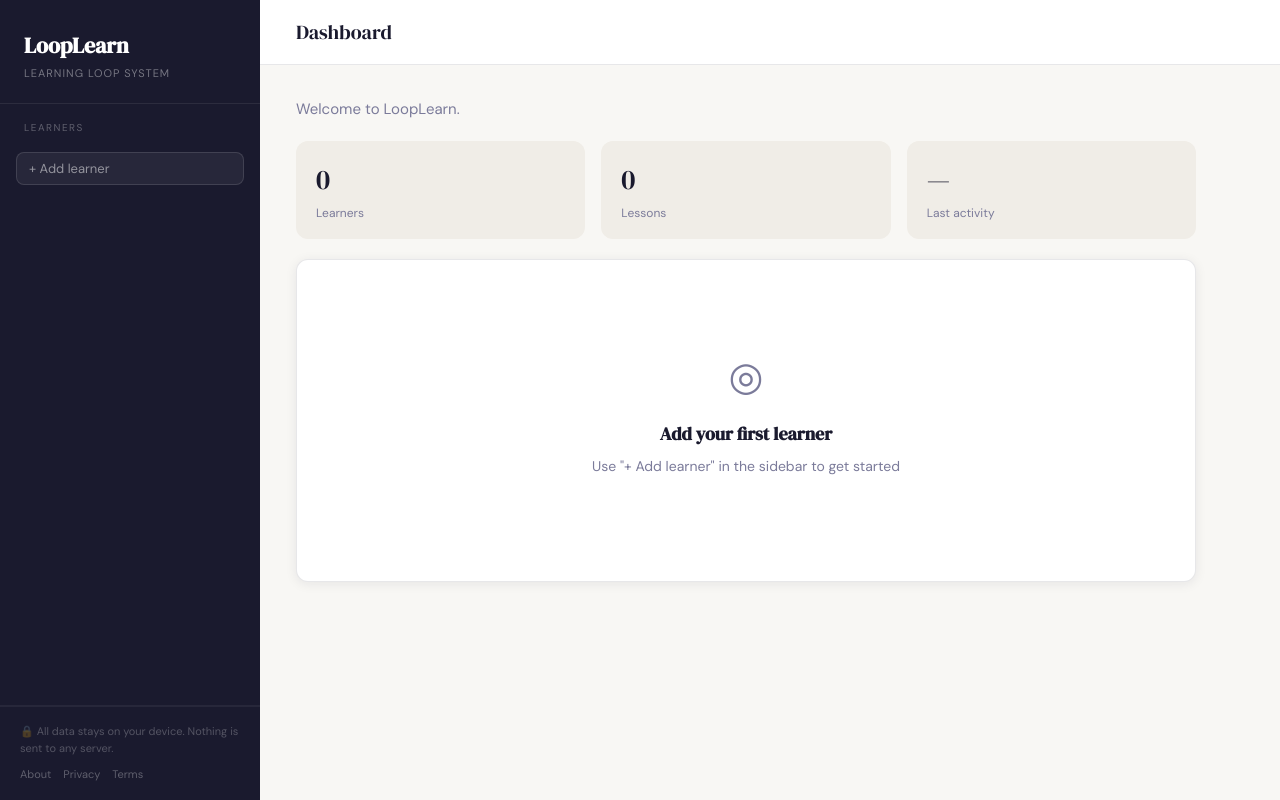
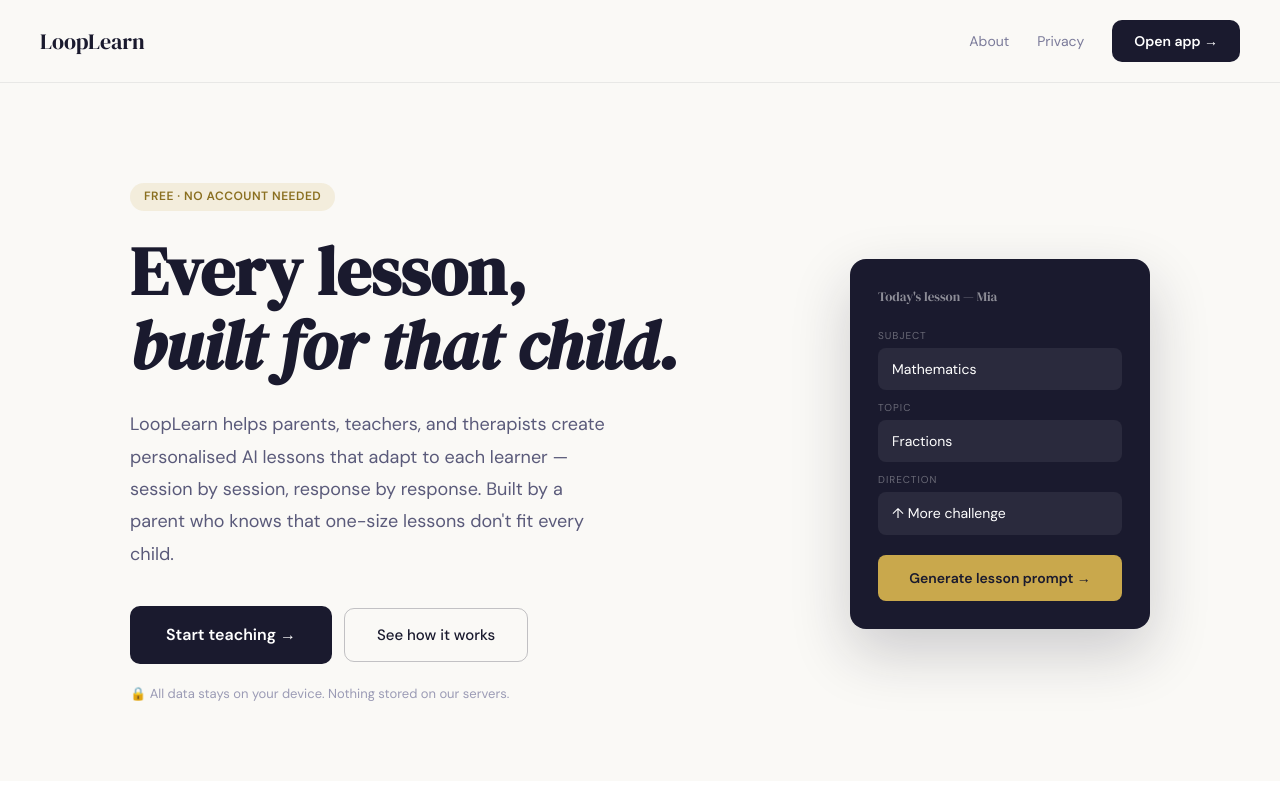
Before and after one commit to overwatchodds-ops/looplearn, a Next.js app: page / in a window 1280 px wide. Shown: the top 800 px of the page. Built offline with nearby package versions, Linux system fonts and the light colour scheme.

Commit message:
Add files via upload

```diff
--- a/app/page.js
+++ b/app/page.js
@@ -1,346 +1,198 @@
-/**
- * App — root component
- *
- * Responsibilities:
- * - Load and provide app state via useAppState
- * - Render the sidebar (learner list + add learner)
- * - Render the topbar (title + contextual actions)
- * - Route to the correct screen component
- *
- * All business logic lives in useAppState.
- * All screen rendering lives in components/.
- * This file is wiring only.
- */
-
 'use client';
 import { useState } from 'react';
-import { useAppState } from '../lib/useAppState';
-import { initials, lessonLabel } from '../lib/state';
-import Dashboard from '../components/Dashboard';
-import LearnerPage from '../components/LearnerPage';
-import Generator from '../components/Generator';
-import Lesson from '../components/Lesson';
-import AfterLesson from '../components/AfterLesson';
 
-export default function App() {
-  const app = useAppState();
-  const [newLearnerName, setNewLearnerName] = useState('');
-  const [addingLearner, setAddingLearner] = useState(false);
-  const [editingLearnerName, setEditingLearnerName] = useState(false);
-  const [learnerNameVal, setLearnerNameVal] = useState('');
-  const [sidebarOpen, setSidebarOpen] = useState(false);
+export default function Landing() {
+  const [email, setEmail] = useState('');
+  const [submitted, setSubmitted] = useState(false);
+  const [submitting, setSubmitting] = useState(false);
 
-  const closeSidebar = () => setSidebarOpen(false);
-
-  // Show blank page while localStorage loads (avoids hydration mismatch)
-  if (!app.loaded || !app.S) {
-    return <div style={{ minHeight: '100vh', background: 'var(--paper)' }} />;
-  }
-
-  const { S, go } = app;
-  const { screen, learnerId, lessonId } = S.ui;
-
-  // Derived values used in topbar
-  const currentLearner = S.learners.find(l => l.id === learnerId) || null;
-  const currentLesson = S.lessons.find(l => l.id === lessonId) || null;
-
-  // ── Sidebar handlers ──
-
-  const handleAddLearner = () => {
-    if (!newLearnerName.trim()) return;
-    app.addLearner(newLearnerName.trim());
-    setNewLearnerName('');
-    setAddingLearner(false);
-  };
-
-  const handleRemoveLearner = () => {
-    if (!currentLearner) return;
-    const confirmed = window.confirm(
-      `Remove ${currentLearner.name} and all their lessons? This cannot be undone.`
-    );
-    if (confirmed) app.removeLearner(learnerId);
-  };
-
-  // ── Topbar title per screen ──
-  const titles = {
-    dashboard: 'Dashboard',
-    learner: currentLearner?.name || '',
-    generator: `Lesson Generator — ${currentLearner?.name || ''}`,
-    lesson: currentLearner?.name || 'Lesson',
-    after: 'After lesson',
+  const handleSubmit = async (e) => {
+    e.preventDefault();
+    if (!email.trim()) return;
+    setSubmitting(true);
+    await new Promise(r => setTimeout(r, 600));
+    setSubmitted(true);
+    setSubmitting(false);
   };
 
   return (
-    <div className="app">
+    <div style={{ fontFamily: "'DM Sans', sans-serif", background: '#faf9f6', color: '#1a1a2e', minHeight: '100vh' }}>
 
-      {/* ── Mobile overlay — tap to close sidebar ── */}
-      {sidebarOpen && (
-        <div
-          onClick={closeSidebar}
-          style={{
-            position: 'fixed', inset: 0,
-            background: 'rgba(0,0,0,0.45)',
-            zIndex: 99,
-            display: 'none',
-          }}
-          className="sidebar-overlay"
-        />
-      )}
+      <style>{`
+        @import url('https://fonts.googleapis.com/css2?family=DM+Serif+Display:ital@0;1&family=DM+Sans:wght@300;400;500;600&display=swap');
+        * { box-sizing: border-box; margin: 0; padding: 0; }
+        .hero-title { font-family: 'DM Serif Display', serif; font-size: clamp(36px, 6vw, 68px); line-height: 1.1; color: #1a1a2e; }
+        .section-title { font-family: 'DM Serif Display', serif; font-size: clamp(24px, 4vw, 36px); color: #1a1a2e; }
+        .cta-btn { display: inline-block; background: #1a1a2e; color: white; padding: 16px 36px; border-radius: 10px; font-size: 16px; font-weight: 600; text-decoration: none; transition: opacity 0.15s; cursor: pointer; border: none; font-family: 'DM Sans', sans-serif; }
+        .cta-btn:hover { opacity: 0.85; }
+        .cta-btn-outline { display: inline-block; background: transparent; color: #1a1a2e; padding: 14px 32px; border-radius: 10px; font-size: 15px; font-weight: 500; text-decoration: none; border: 1.5px solid rgba(26,26,46,0.25); transition: all 0.15s; }
+        .cta-btn-outline:hover { border-color: #1a1a2e; background: rgba(26,26,46,0.04); }
+        .step-num { font-family: 'DM Serif Display', serif; font-size: 48px; color: #c9a84c; line-height: 1; margin-bottom: 12px; }
+        .tag { display: inline-block; background: rgba(201,168,76,0.15); color: #8a6f20; padding: 4px 14px; border-radius: 20px; font-size: 12px; font-weight: 600; letter-spacing: 0.5px; text-transform: uppercase; margin-bottom: 24px; }
+        @media (max-width: 768px) {
+          .nav-links { display: none !important; }
+          .hero-grid { flex-direction: column !important; }
+          .hero-visual { display: none !important; }
+          .steps-grid { grid-template-columns: 1fr 1fr !important; }
+          .audience-grid { grid-template-columns: 1fr !important; }
+          .footer-grid { flex-direction: column !important; gap: 12px !important; text-align: center; }
+          .cta-group { flex-direction: column !important; }
+          .email-form { flex-direction: column !important; }
+        }
+        @media (max-width: 480px) {
+          .steps-grid { grid-template-columns: 1fr !important; }
+        }
+      `}</style>
 
-      {/* ────────── Sidebar ────────── */}
-      <div className={`sidebar${sidebarOpen ? ' sidebar-open' : ''}`}>
+      {/* Nav */}
+      <nav style={{ padding: '20px 40px', display: 'flex', alignItems: 'center', justifyContent: 'space-between', borderBottom: '1px solid rgba(26,26,46,0.08)', background: '#faf9f6' }}>
+        <div style={{ fontFamily: "'DM Serif Display', serif", fontSize: 22 }}>LoopLearn</div>
+        <div className="nav-links" style={{ display: 'flex', gap: 28, alignItems: 'center' }}>
+          <a href="/about" style={{ color: '#7b7b9a', fontSize: 14, textDecoration: 'none' }}>About</a>
+          <a href="/privacy" style={{ color: '#7b7b9a', fontSize: 14, textDecoration: 'none' }}>Privacy</a>
+          <a href="/app" className="cta-btn" style={{ padding: '10px 22px', fontSize: 14 }}>Open app →</a>
+        </div>
+        <a href="/app" className="cta-btn" style={{ padding: '10px 22px', fontSize: 14, display: 'none' }} id="nav-mobile-cta">Open app →</a>
+      </nav>
 
-        {/* Logo — click to go to dashboard */}
-        <div
-          className="sidebar-logo"
-          style={{ cursor: 'pointer' }}
-          onClick={() => { go('dashboard', { learnerId: null, lessonId: null }); closeSidebar(); }}
-        >
-          <h1>LoopLearn</h1>
-          <span>Learning loop system</span>
+      {/* Hero */}
+      <section style={{ maxWidth: 1100, margin: '0 auto', padding: 'clamp(52px, 8vw, 100px) 40px clamp(48px, 6vw, 80px)' }}>
+        <div className="hero-grid" style={{ display: 'flex', alignItems: 'center', gap: 64 }}>
+          <div style={{ flex: 1 }}>
+            <div className="tag">Free · No account needed</div>
+            <h1 className="hero-title" style={{ marginBottom: 24 }}>
+              Every lesson,<br />
+              <em>built for that child.</em>
+            </h1>
+            <p style={{ fontSize: 18, color: '#5a5a7a', lineHeight: 1.8, marginBottom: 36, maxWidth: 480 }}>
+              LoopLearn helps parents, teachers, and therapists create personalised AI lessons that adapt to each learner — session by session, response by response. Built by a parent who knows that one-size lessons don't fit every child.
+            </p>
+            <div className="cta-group" style={{ display: 'flex', gap: 12, alignItems: 'center', flexWrap: 'wrap', marginBottom: 20 }}>
+              <a href="/app" className="cta-btn">Start teaching →</a>
+              <a href="#how" className="cta-btn-outline">See how it works</a>
+            </div>
+            <p style={{ fontSize: 13, color: '#9b9bb5' }}>
+              🔒 All data stays on your device. Nothing stored on our servers.
+            </p>
+          </div>
+
+          {/* Hero visual */}
+          <div className="hero-visual" style={{ flex: '0 0 300px' }}>
+            <div style={{ background: '#1a1a2e', borderRadius: 16, padding: 28, boxShadow: '0 24px 60px rgba(26,26,46,0.2)' }}>
+              <div style={{ fontFamily: "'DM Serif Display', serif", color: 'rgba(255,255,255,0.5)', fontSize: 13, marginBottom: 20 }}>Today's lesson — Mia</div>
+              {[['Subject', 'Mathematics'], ['Topic', 'Fractions'], ['Direction', '↑ More challenge']].map(([label, value]) => (
+                <div key={label} style={{ marginBottom: 10 }}>
+                  <div style={{ fontSize: 10, color: 'rgba(255,255,255,0.35)', textTransform: 'uppercase', letterSpacing: 1, marginBottom: 4 }}>{label}</div>
+                  <div style={{ background: 'rgba(255,255,255,0.07)', borderRadius: 8, padding: '10px 14px', color: 'white', fontSize: 14 }}>{value}</div>
+                </div>
+              ))}
+              <div style={{ marginTop: 20, background: '#c9a84c', borderRadius: 8, padding: '12px 16px', color: '#1a1a2e', fontWeight: 600, fontSize: 14, textAlign: 'center' }}>
+                Generate lesson prompt →
+              </div>
+            </div>
+          </div>
         </div>
+      </section>
 
-        <div className="sidebar-section">
-          <div className="sidebar-label">Learners</div>
+      {/* How it works */}
+      <section id="how" style={{ background: 'white', padding: 'clamp(48px, 7vw, 90px) 40px' }}>
+        <div style={{ maxWidth: 1000, margin: '0 auto' }}>
+          <div style={{ textAlign: 'center', marginBottom: 56 }}>
+            <h2 className="section-title" style={{ marginBottom: 12 }}>How it works</h2>
+            <p style={{ color: '#7b7b9a', fontSize: 16 }}>Four steps. No account. No setup.</p>
+          </div>
+          <div className="steps-grid" style={{ display: 'grid', gridTemplateColumns: 'repeat(4, 1fr)', gap: 32 }}>
+            {[
+              ['1', 'Generate', 'Fill in the subject, topic, and a few notes about your learner. LoopLearn builds a smart prompt.'],
+              ['2', 'Teach', 'Paste the prompt into ChatGPT, Gemini, or Claude. Copy the lesson back into LoopLearn.'],
+              ['3', 'Observe', 'Your learner types their answers. You add observations and set the direction for next time.'],
+              ['4', 'Repeat', 'Generate the next lesson. The AI uses everything it knows to make it better every time.'],
+            ].map(([n, title, desc]) => (
+              <div key={n}>
+                <div className="step-num">{n}</div>
+                <div style={{ fontWeight: 600, fontSize: 16, marginBottom: 8 }}>{title}</div>
+                <div style={{ color: '#7b7b9a', fontSize: 14, lineHeight: 1.7 }}>{desc}</div>
+              </div>
+            ))}
+          </div>
+        </div>
+      </section>
 
-          {/* Learner buttons */}
-          {S.learners.map(l => (
-            <div
-              key={l.id}
-              className={`learner-btn ${learnerId === l.id && screen !== 'dashboard' ? 'active' : ''}`}
-              onClick={() => {
-                go('learner', {
-                  learnerId: l.id,
-                  lessonId: null,
-                  generatorMode: null,
-                  generatorBaseLessonId: null,
-                });
-                closeSidebar();
-              }}
-            >
-              <div className="learner-avatar">{initials(l.name)}</div>
-              <span>{l.name}</span>
-            </div>
-          ))}
+      {/* Who it's for */}
+      <section style={{ padding: 'clamp(48px, 7vw, 90px) 40px', background: '#faf9f6' }}>
+        <div style={{ maxWidth: 1000, margin: '0 auto' }}>
+          <div style={{ textAlign: 'center', marginBottom: 56 }}>
+            <h2 className="section-title" style={{ marginBottom: 12 }}>Built for one-on-one learning</h2>
+            <p style={{ color: '#7b7b9a', fontSize: 16 }}>Whether you're a parent, tutor, or specialist — LoopLearn works for you.</p>
+          </div>
+          <div className="audience-grid" style={{ display: 'grid', gridTemplateColumns: 'repeat(2, 1fr)', gap: 24 }}>
+            {[
+              ['👨‍👩‍👧', 'Parents', 'Teach your child at home with lessons that adapt to exactly where they are — no teaching degree required.'],
+              ['📚', 'Tutors & teachers', 'Create personalised sessions in minutes. Let the AI handle the structure while you focus on your learner.'],
+              ['🩺', 'Therapists & specialists', 'Perfect for speech therapists, learning support specialists, and anyone working one-on-one with a child.'],
+              ['🌟', 'Neurodiverse learners', 'Built by a parent of two boys on the autism spectrum. LoopLearn is designed to adapt to each child\'s pace, style, and strengths — not the other way around.'],
+            ].map(([emoji, title, desc]) => (
+              <div key={title} style={{ background: 'white', borderRadius: 14, padding: 28, border: '1px solid rgba(26,26,46,0.08)' }}>
+                <div style={{ fontSize: 32, marginBottom: 14 }}>{emoji}</div>
+                <div style={{ fontWeight: 600, fontSize: 17, marginBottom: 8 }}>{title}</div>
+                <div style={{ color: '#7b7b9a', fontSize: 14, lineHeight: 1.7 }}>{desc}</div>
+              </div>
+            ))}
+          </div>
+        </div>
+      </section>
 
-          {/* Add learner */}
-          <div className="add-learner-wrap">
-            {!addingLearner ? (
-              <button
-                className="add-learner-btn"
-                onClick={() => setAddingLearner(true)}
-              >
-                + Add learner
-              </button>
+      {/* CTA + Email */}
+      <section style={{ background: '#1a1a2e', padding: 'clamp(48px, 7vw, 90px) 40px' }}>
+        <div style={{ maxWidth: 580, margin: '0 auto', textAlign: 'center' }}>
+          <h2 style={{ fontFamily: "'DM Serif Display', serif", fontSize: 'clamp(28px, 4vw, 42px)', color: 'white', marginBottom: 16, lineHeight: 1.2 }}>
+            Ready to try it?
+          </h2>
+          <p style={{ color: 'rgba(255,255,255,0.5)', fontSize: 16, marginBottom: 36, lineHeight: 1.7 }}>
+            Free to use, nothing to install. Open it now and create your first lesson in minutes.
+          </p>
+          <a href="/app" className="cta-btn" style={{ background: '#c9a84c', color: '#1a1a2e', marginBottom: 40, display: 'inline-block' }}>
+            Open LoopLearn free →
+          </a>
+
+          <div style={{ borderTop: '1px solid rgba(255,255,255,0.1)', paddingTop: 32 }}>
+            <p style={{ color: 'rgba(255,255,255,0.35)', fontSize: 13, marginBottom: 14 }}>Stay in the loop — get notified about updates</p>
+            {submitted ? (
+              <p style={{ color: '#c9a84c', fontWeight: 500 }}>✓ Thanks! We'll be in touch.</p>
             ) : (
-              <div className="add-learner-input-wrap">
-                <input
-                  autoFocus
-                  type="text"
-                  value={newLearnerName}
-                  placeholder="Name, then press Enter…"
-                  onChange={e => setNewLearnerName(e.target.value)}
-                  onKeyDown={e => {
-                    if (e.key === 'Enter') handleAddLearner();
-                    if (e.key === 'Escape') {
-                      setAddingLearner(false);
-                      setNewLearnerName('');
-                    }
-                  }}
-                />
-              </div>
+              <form onSubmit={handleSubmit}>
+                <div className="email-form" style={{ display: 'flex', gap: 8, maxWidth: 400, margin: '0 auto' }}>
+                  <input
+                    type="email"
+                    value={email}
+                    onChange={e => setEmail(e.target.value)}
+                    placeholder="your@email.com"
+                    required
+                    style={{ flex: 1, padding: '12px 16px', borderRadius: 8, border: '1px solid rgba(255,255,255,0.12)', background: 'rgba(255,255,255,0.07)', color: 'white', fontSize: 14, fontFamily: "'DM Sans', sans-serif", outline: 'none', minWidth: 0 }}
+                  />
+                  <button type="submit" disabled={submitting} className="cta-btn" style={{ padding: '12px 20px', fontSize: 14, whiteSpace: 'nowrap' }}>
+                    {submitting ? '…' : 'Notify me'}
+                  </button>
+                </div>
+              </form>
             )}
           </div>
         </div>
+      </section>
 
-        {/* Sidebar footer */}
-        <div style={{
-          marginTop: 'auto',
-          padding: '16px 20px',
-          borderTop: '1px solid rgba(255,255,255,0.06)',
-        }}>
-          <div style={{ fontSize: 11, color: 'rgba(255,255,255,0.25)', marginBottom: 10, lineHeight: 1.5 }}>
-            🔒 All data stays on your device. Nothing is sent to any server.
-          </div>
-          <div style={{ display: 'flex', gap: 12, flexWrap: 'wrap' }}>
-            {['About', 'Privacy', 'Terms'].map(label => (
-              <a
-                key={label}
-                href={`/${label.toLowerCase()}`}
-                style={{ color: 'rgba(255,255,255,0.3)', fontSize: 11, textDecoration: 'none' }}
-                onMouseOver={e => e.target.style.color = 'rgba(255,255,255,0.65)'}
-                onMouseOut={e => e.target.style.color = 'rgba(255,255,255,0.3)'}
-              >
-                {label}
-              </a>
+      {/* Footer */}
+      <footer style={{ padding: '28px 40px', borderTop: '1px solid rgba(26,26,46,0.08)', background: '#faf9f6' }}>
+        <div className="footer-grid" style={{ maxWidth: 1000, margin: '0 auto', display: 'flex', justifyContent: 'space-between', alignItems: 'center' }}>
+          <div style={{ fontFamily: "'DM Serif Display', serif", fontSize: 16 }}>LoopLearn</div>
+          <div style={{ fontSize: 13, color: '#9b9bb5' }}>© 2026 ClickSeed Pty Ltd · ABN 87 656 256 567</div>
+          <div style={{ display: 'flex', gap: 20 }}>
+            {['About', 'Privacy', 'Terms'].map(l => (
+              <a key={l} href={`/${l.toLowerCase()}`} style={{ color: '#9b9bb5', fontSize: 13, textDecoration: 'none' }}>{l}</a>
             ))}
           </div>
         </div>
+      </footer>
 
-      </div>
-
-      {/* ────────── Main ────────── */}
-      <div className="main">
-
-        {/* Topbar */}
-        <div className="topbar">
-          {/* Hamburger — mobile only */}
-          <button
-            className="hamburger"
-            onClick={() => setSidebarOpen(o => !o)}
-            aria-label="Open menu"
-          >
-            ☰
-          </button>
-          <div className="topbar-title">
-            {screen === 'learner' && currentLearner ? (
-              editingLearnerName ? (
-                <input
-                  autoFocus
-                  type="text"
-                  value={learnerNameVal}
-                  onChange={e => setLearnerNameVal(e.target.value)}
-                  onBlur={() => {
-                    if (learnerNameVal.trim() && learnerNameVal.trim() !== currentLearner.name) {
-                      app.renameLearner(learnerId, learnerNameVal.trim());
-                    }
-                    setEditingLearnerName(false);
-                  }}
-                  onKeyDown={e => {
-                    if (e.key === 'Enter') {
-                      if (learnerNameVal.trim() && learnerNameVal.trim() !== currentLearner.name) {
-                        app.renameLearner(learnerId, learnerNameVal.trim());
-                      }
-                      setEditingLearnerName(false);
-                    }
-                    if (e.key === 'Escape') setEditingLearnerName(false);
-                  }}
-                  style={{
-                    fontSize: 20,
-                    fontFamily: "'DM Serif Display', serif",
-                    border: 'none',
-                    borderBottom: '2px solid var(--gold)',
-                    background: 'transparent',
-                    outline: 'none',
-                    color: 'var(--ink)',
-                    width: 200,
-                  }}
-                />
-              ) : (
-                <span
-                  style={{ cursor: 'pointer' }}
-                  title="Click to rename"
-                  onClick={() => { setLearnerNameVal(currentLearner.name); setEditingLearnerName(true); }}
-                >
-                  {currentLearner.name} <span style={{ fontSize: 13, color: 'var(--ink-light)' }}>✎</span>
-                </span>
-              )
-            ) : (
-              titles[screen] || ''
-            )}
-          </div>
-          <div className="topbar-actions">
-
-            {screen === 'learner' && (
-              <>
-                <button
-                  className="btn btn-primary btn-sm"
-                  onClick={() => go('generator', {
-                    learnerId,
-                    lessonId: null,
-                    generatorMode: null,
-                    generatorBaseLessonId: null,
-                  })}
-                >
-                  + New lesson
-                </button>
-                <button
-                  className="btn btn-sm"
-                  style={{ color: 'var(--rose)', borderColor: 'var(--rose)' }}
-                  onClick={handleRemoveLearner}
-                >
-                  Remove
-                </button>
-              </>
-            )}
-
-            {screen === 'generator' && (
-              <button className="btn btn-sm" onClick={() => go('learner', { learnerId })}>
-                ← Back
-              </button>
-            )}
-
-            {screen === 'lesson' && (
-              <button
-                className="btn btn-sm"
-                onClick={() => go('learner', { learnerId: currentLesson?.learner_id, lessonId: null })}
-              >
-                ← Exit lesson
-              </button>
-            )}
-
-            {screen === 'after' && (
-              <div style={{ display: 'flex', gap: 8 }}>
-                <button
-                  className="btn btn-primary btn-sm"
-                  onClick={() => go('generator', {
-                    learnerId: currentLesson?.learner_id,
-                    lessonId: null,
-                    generatorMode: 'continue',
-                    generatorBaseLessonId: lessonId,
-                  })}
-                >
-                  Generate next lesson →
-                </button>
-                <button
-                  className="btn btn-sm"
-                  onClick={() => go('learner', { learnerId: currentLesson?.learner_id, lessonId: null })}
-                >
-                  Complete &amp; exit
-                </button>
-              </div>
-            )}
-
-          </div>
-        </div>
-
-        {/* Screen content */}
-        <div className="content fade-in">
-          {screen === 'dashboard' && (
-            <Dashboard S={S} go={go} />
-          )}
-          {screen === 'learner' && (
-            <LearnerPage S={S} go={go} removeLesson={app.removeLesson} />
-          )}
-          {screen === 'generator' && (
-            <Generator
-              S={S}
-              go={go}
-              startLesson={app.startLesson}
-              setGeneratorMode={app.setGeneratorMode}
-              setBaseLessonId={app.setBaseLessonId}
-            />
-          )}
-          {screen === 'lesson' && (
-            <Lesson
-              S={S}
-              go={go}
-              autosave={app.autosave}
-              updateLesson={app.updateLesson}
-            />
-          )}
-          {screen === 'after' && (
-            <AfterLesson
-              S={S}
-              addComment={app.addComment}
-              deleteComment={app.deleteComment}
-              updateAfterDial={app.updateAfterDial}
-              updateAfterFmt={app.updateAfterFmt}
-            />
-          )}
-        </div>
-
-      </div>
     </div>
   );
 }
```
